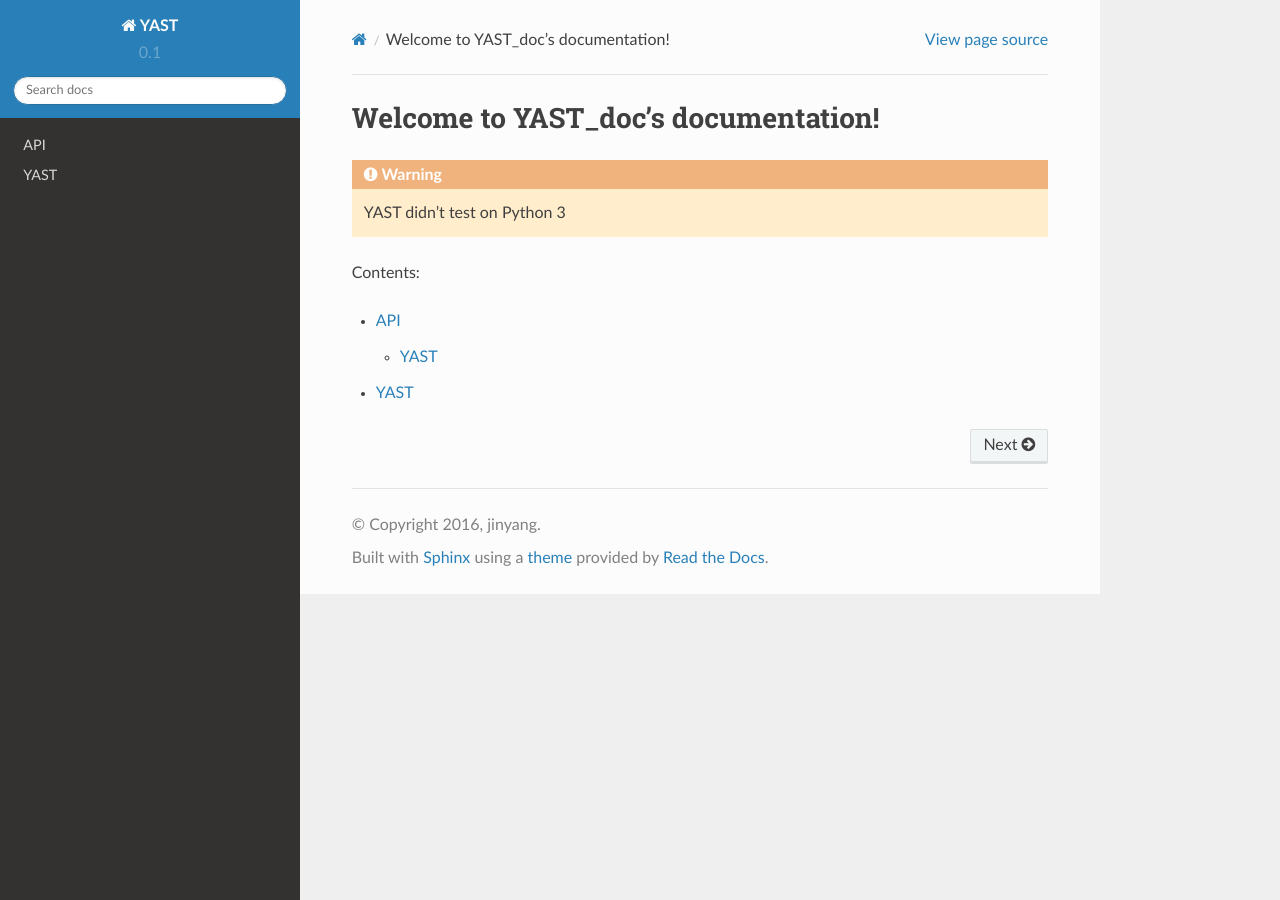
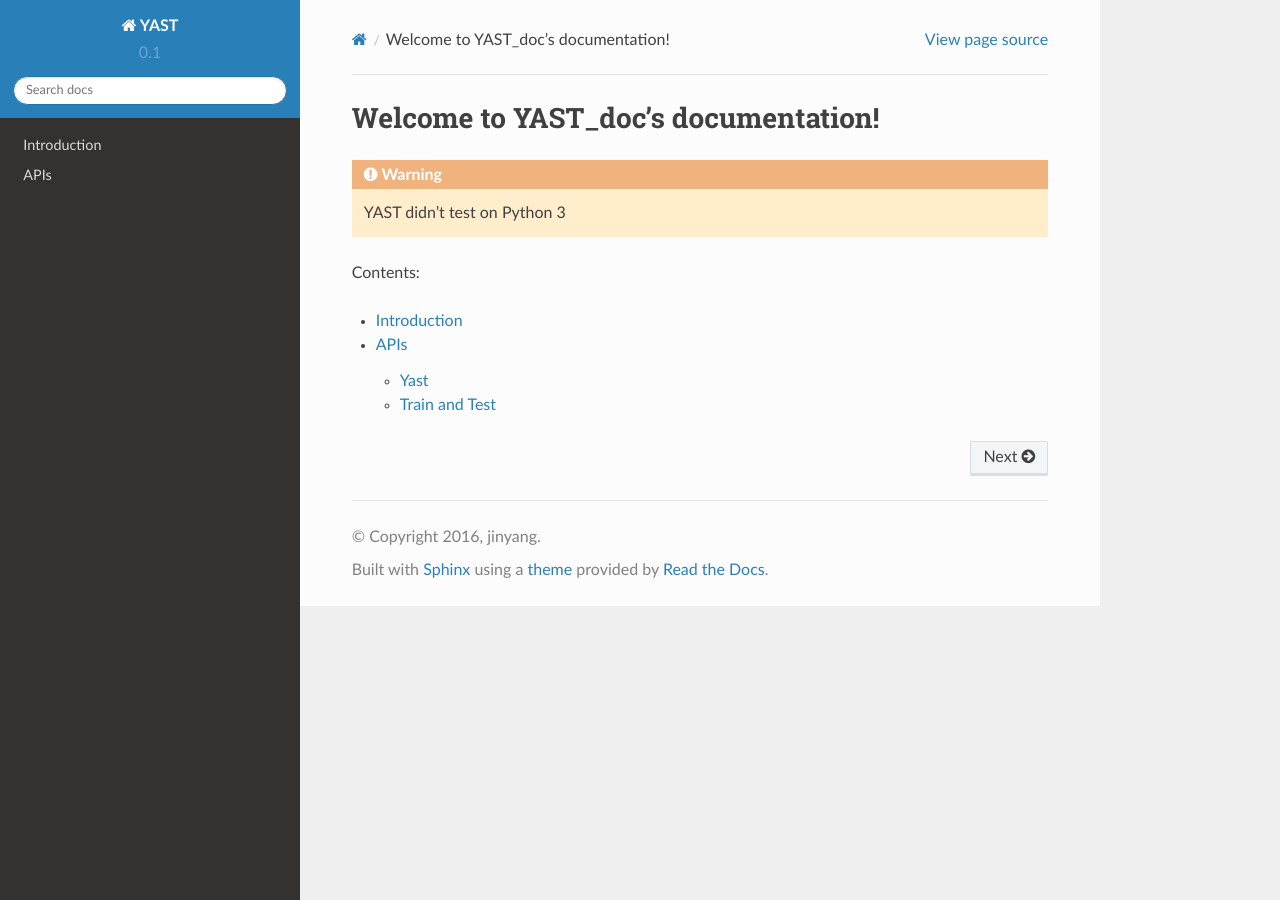
Before and after one commit to ailurus1991/YAST_doc, a Sphinx documentation site: the page built from source/index.rst, in a window 1280 px wide. Built offline with Sphinx 7.4.7 and the Read the Docs theme 2.0.0, drawn with Linux system fonts in a browser that asks for light colours.

Commit message:
release 0.1

```diff
--- a/source/api.rst
+++ b/source/api.rst
@@ -1,7 +1,7 @@
-API
+APIs
 =======
 
-YAST
+Yast
 -------
 
 .. code:: python
@@ -11,7 +11,7 @@ YAST
 
 
 Train and Test
----
+-------
 
 .. code:: python
 
--- a/source/intro.rst
+++ b/source/intro.rst
@@ -1,4 +1,4 @@
-YAST
+Introduction
 ==========
 
 YAST is a simple short text classifier based on LibLinear
```
Also changed, not shown: source/index.rst (+4 -4 lines), 14 other files.
